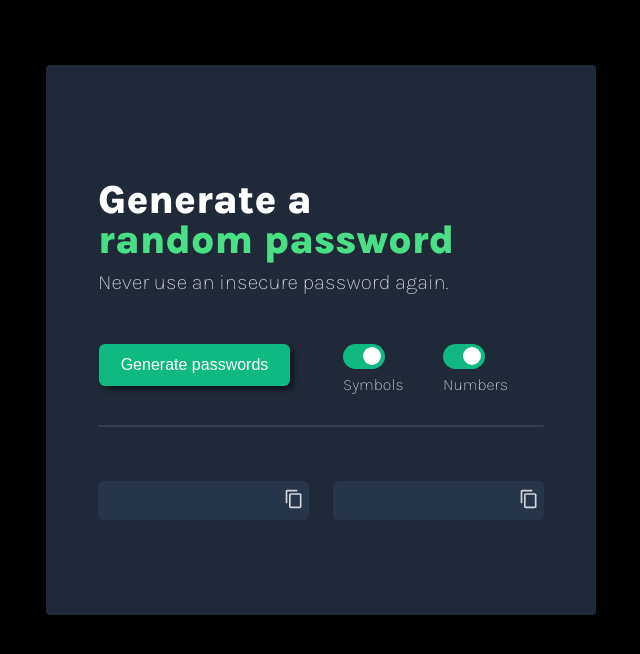
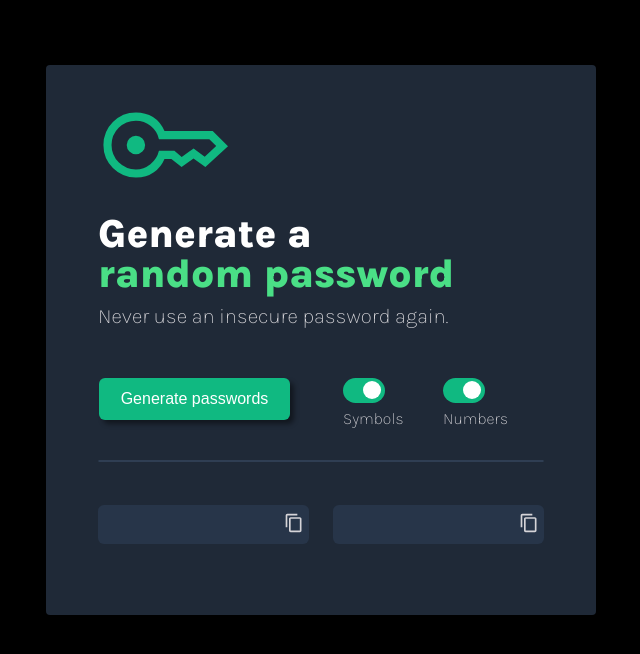
Before and after one commit to ar4ntic/PasswordGenerator, a plain HTML site: page index.html in a window 1280 px wide. Shown: the whole page, without its empty margins (319-959 px from the left). Drawn offline with Linux system fonts and the light colour scheme.

Commit message:
Added Image

```diff
--- a/index.html
+++ b/index.html
@@ -16,6 +16,7 @@
   <body>
     <div class="mainContainer">
       <div class="textContainer">
+        <img src="images/key.svg">
         <h1>Generate a</h1>
         <h1 id="h1color">random password</h1>
         <h2>Never use an insecure password again.</h2>
--- a/styles.css
+++ b/styles.css
@@ -36,10 +36,14 @@ p {
   line-height: 2rem;
 }
 
+img {
+  width: 130px;
+}
+
 hr {
   position: absolute;
   width: 446px;
-  margin: 360px 0 0 52px;
+  margin: 380px 0 0 52px;
   border: 1px solid #2f3e53;
   border-radius: 2px;
 }
@@ -54,10 +58,11 @@ hr {
   margin: 65px auto;
   background: #1f2937;
   border-radius: 4px;
+  padding-top: 15px;
 }
 
 .textContainer {
-  margin: 115px 0 0 52px;
+  margin: 0 52px;
 }
 
 /* INPUT CONTAINER */
@@ -151,7 +156,7 @@ input:checked + .slider:before {
 .passwordContainer {
   display: flex;
   justify-content: space-between;
-  margin: 80px 52px;
+  margin: 70px 52px;
 }
 .passwordFieldContainer {
   position: relative;
```
Also changed, not shown: images/key.svg (added).
